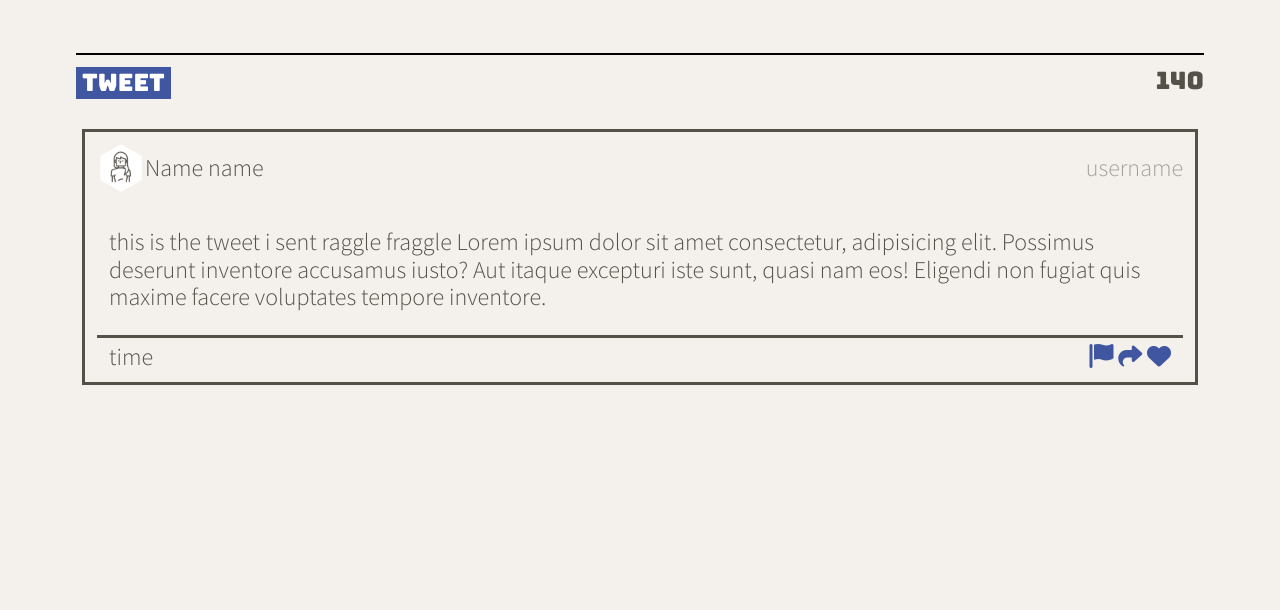
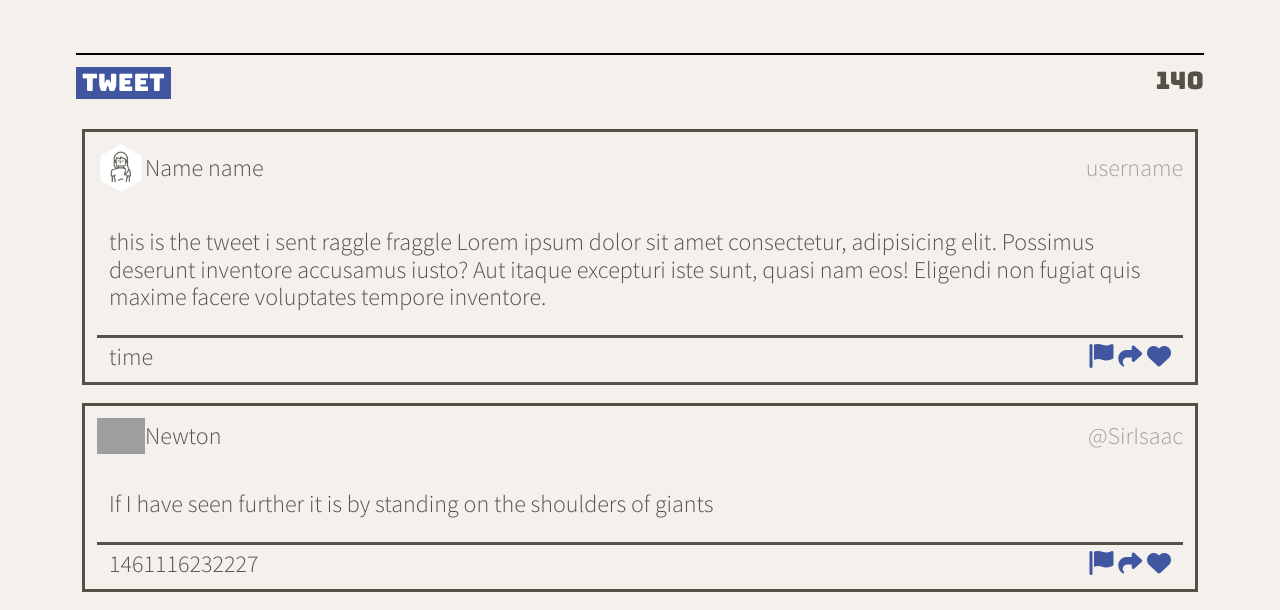
Before and after one commit to firewallfail/tweeter, a website: page public/index.html in a window 1280 px wide. Shown: the part 607-1217 px from the top of the page. Before the commit the page ends 1010 px from the top, so only its background shows below. Drawn offline with nearby package versions, Linux system fonts and the light colour scheme; grey boxes are pictures that could not be loaded.

Commit message:
Implement createTweetElement

```diff
--- a/public/index.html
+++ b/public/index.html
@@ -66,7 +66,7 @@
         </footer>
       </form>
     </section>
-    <section class="new-tweet-container">
+    <section class="tweets-container" id="tweets-container">
       <article class="tweet">
         <header>
           <div>
--- a/public/scripts/client.js
+++ b/public/scripts/client.js
@@ -3,3 +3,50 @@
  * jQuery is already loaded
  * Reminder: Use (and do all your DOM work in) jQuery's document ready function
  */
+
+$(document).ready(function() {
+  //test data
+  const tweetData = {
+    "user": {
+      "name": "Newton",
+      "avatars": "https://i.imgur.com/73hZDYK.png",
+      "handle": "@SirIsaac"
+    },
+    "content": {
+      "text": "If I have seen further it is by standing on the shoulders of giants"
+    },
+    "created_at": 1461116232227
+  };
+
+  const createTweetElement = function(db) {
+    return $(
+      `<article class="tweet">
+    <header>
+      <div>
+        <img src="${db.user.avatars}" alt="Profile picture">
+        <div>${db.user.name}</div>
+      </div>
+      <div class="username">${db.user.handle}</div>
+    </header>
+
+    <p>
+      ${db.content.text}
+    </p>
+    <footer>
+      <div>${db.created_at}</div>
+      <div>
+        <i id="flag" class="fa-solid fa-flag"></i>
+        <i id="retweet" class="fa-solid fa-share"></i>
+        <i id="heart" class="fa-solid fa-heart"></i>
+      </div>
+    </footer>
+  </article>`
+    );
+  };
+
+  // const $tweet = $(`<article class="tweet">Hello world</article>`);
+
+  const $tweet = createTweetElement(tweetData);
+
+  $('#tweets-container').append($tweet); // to add it to the page so we can make sure it's got all the right elements, classes, etc.
+});
```
